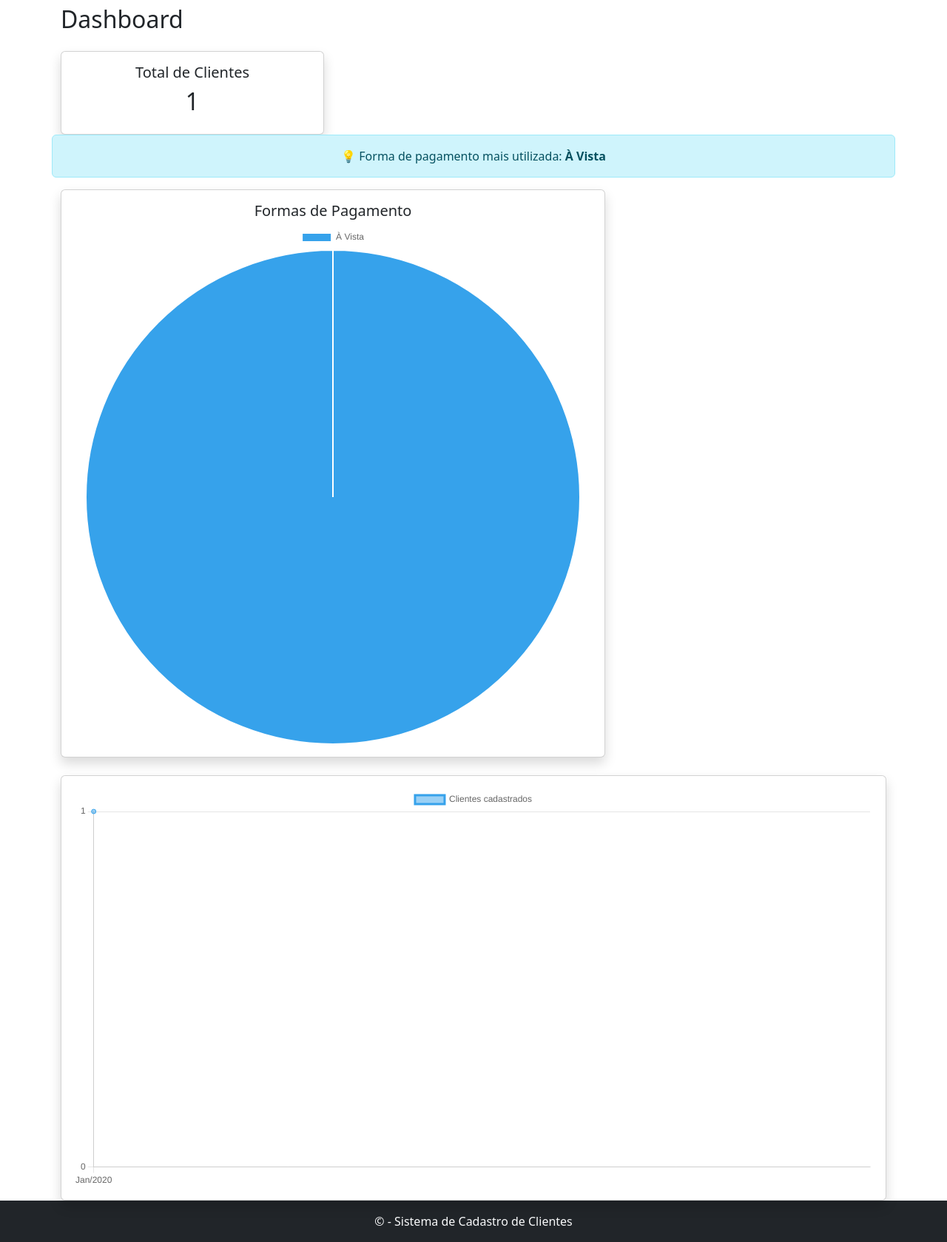
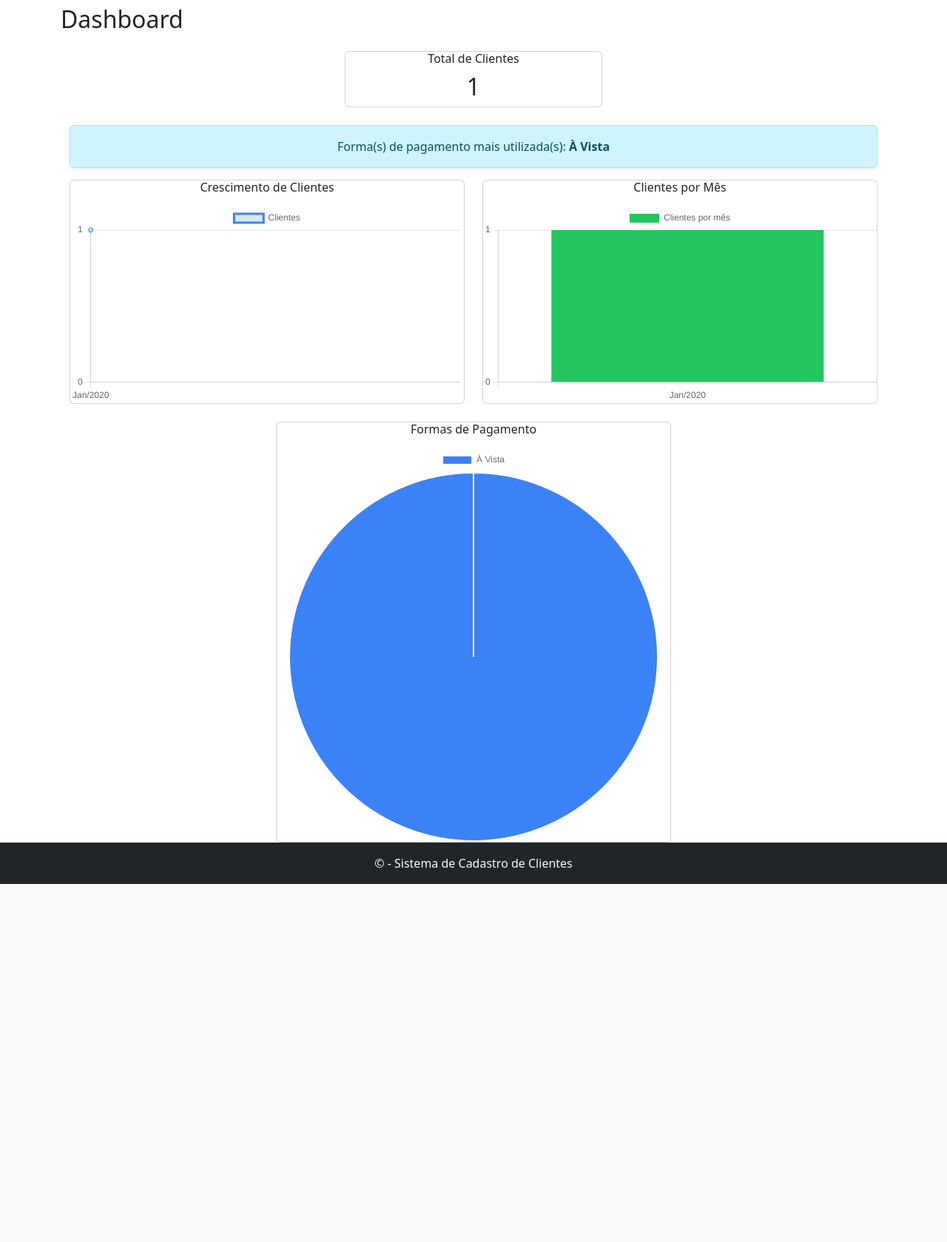
Before and after one commit to Magum-Opus023/Sistema-de-cadastro-clientes-II, a Django app: page /dashboard/ in a window 1280 px wide. Shown: the part 98-1777 px from the top of the page at 74% size. After the commit the page ends 1293 px from the top, so only its background shows below. Run offline with Django 5.2, Linux system fonts and the light colour scheme; a user stored in the database is signed in; tables that the repository leaves empty hold one stand-in row (values such as "Sample post"); some libraries are stand-ins or nearby versions.

Commit message:
finalização do dashboard e inicio no fornecimento de API

```diff
--- a/clientes/Templates/clientes/dashboard.html
+++ b/clientes/Templates/clientes/dashboard.html
@@ -1,4 +1,9 @@
 {% extends 'clientes/index.html' %}
+{% load static %}
+
+{% block extra_css %}
+<link rel="stylesheet" href="{% static 'styles/dashboard.css' %}">
+{% endblock %}
 
 {% block title %}Dashboard{% endblock %}
 
@@ -6,81 +11,147 @@
 
 <h2 class="mb-4">Dashboard</h2>
 
-<div class="row mb-4">
-    <!-- Card Total -->
-    <div class="col-md-4">
-        <div class="card shadow text-center">
-            <div class="card-body">
-                <h5>Total de Clientes</h5>
+<div class="container mt-4">
+
+    <div class="row mb-4">
+        <div class="col-md-4 mx-auto">
+            <div class="card dashboard-card text-center">
+                <h6>Total de Clientes</h6>
                 <h2>{{ total_clientes }}</h2>
             </div>
         </div>
     </div>
+
     {% if pagamento_mais_usado %}
-<div class="alert alert-info text-center">
-    💡 Forma de pagamento mais utilizada: <strong>{{ pagamento_mais_usado }}</strong>
-</div>
-{% endif %}
-    <!-- Gráfico Pizza -->
-    <div class="col-md-8">
-        <div class="card shadow p-3">
-            <h5 class="text-center">Formas de Pagamento</h5>
-            <canvas id="graficoPizza"></canvas>
+    <div class="alert alert-info text-center shadow-sm">
+        Forma(s) de pagamento mais utilizada(s): <strong>{{ pagamento_mais_usado }}</strong>
+    </div>
+    {% endif %}
+
+    <!-- Linha + Barra -->
+    <div class="row g-4">
+        <div class="col-md-6">
+            <div class="card dashboard-card">
+                <h6 class="text-center mb-3">Crescimento de Clientes</h6>
+                <canvas id="graficoCrescimento"></canvas>
+            </div>
+        </div>
+
+        <div class="col-md-6">
+            <div class="card dashboard-card">
+                <h6 class="text-center mb-3">Clientes por Mês</h6>
+                <canvas id="graficoBarra"></canvas>
+            </div>
+        </div>
+    </div>
+
+    <!-- Pizza -->
+    <div class="row mt-4">
+    <div class="col-md-6 mx-auto">
+        <div class="card dashboard-card">
+            <h6 class="text-center mb-3">Formas de Pagamento</h6>
+
+            {% if tem_dados_pagamento %}
+                <canvas id="graficoPizza"></canvas>
+            {% else %}
+                <div class="text-center text-muted p-4">
+                    <i class="bi bi-pie-chart fs-1"></i>
+                    <p class="mt-2 mb-0">Nenhum dado de pagamento</p>
+                    <small>Adicione clientes com forma de pagamento</small>
+                </div>
+            {% endif %}
+
         </div>
     </div>
 </div>
-
-<!-- Gráfico de Crescimento -->
-<div class="card shadow p-3">
-    <canvas id="graficoCrescimento"></canvas>
 </div>
 
 <script src="https://cdn.jsdelivr.net/npm/chart.js"></script>
 
 <script>
 (function() {
-    // Gráfico de crescimento
+
     const labels = {{ labels|default:"[]"|safe }};
     const dados = {{ dados|default:"[]"|safe }};
 
+    const labelsPizza = {{ labels_pagamento|default:"[]"|safe }};
+    const dadosPizza = {{ dados_pagamento|default:"[]"|safe }};
+
+    // 📈 Linha
     new Chart(document.getElementById('graficoCrescimento'), {
         type: 'line',
         data: {
             labels: labels,
             datasets: [{
-                label: 'Clientes cadastrados',
+                label: 'Clientes',
                 data: dados,
-                tension: 0.3
+                borderColor: '#3b82f6',
+                backgroundColor: 'rgba(59,130,246,0.2)',
+                tension: 0.4,
+                fill: true
             }]
         },
         options: {
+            animation: { duration: 1200 },
             scales: {
                 y: {
                     beginAtZero: true,
                     ticks: {
                         stepSize: 1,
-                        callback: function(value) {
-                            return Number.isInteger(value) ? value : null;
-                        }
+                        callback: value => Number.isInteger(value) ? value : null
                     }
                 }
             }
         }
     });
 
-    // Gráfico de pizza
-    const labelsPizza = {{ labels_pagamento|default:"[]"|safe }};
-    const dadosPizza = {{ dados_pagamento|default:"[]"|safe }};
+    // 📊 Barra
+    new Chart(document.getElementById('graficoBarra'), {
+        type: 'bar',
+        data: {
+            labels: labels,
+            datasets: [{
+                label: 'Clientes por mês',
+                data: dados,
+                backgroundColor: '#22c55e'
+            }]
+        },
+        options: {
+            animation: { duration: 1200 },
+            scales: {
+                y: {
+                    beginAtZero: true,
+                    ticks: { stepSize: 1 }
+                }
+            }
+        }
+    });
 
+    // 🥧 Pizza
+    const canvasPizza = document.getElementById('graficoPizza');
+
+    if (canvasPizza && dadosPizza.length > 0) {
     new Chart(document.getElementById('graficoPizza'), {
         type: 'pie',
         data: {
             labels: labelsPizza,
             datasets: [{
-                data: dadosPizza
+                data: dadosPizza,
+                backgroundColor: [
+                    '#3b82f6',
+                    '#22c55e',
+                    '#f59e0b',
+                    '#ef4444',
+                    '#8b5cf6'
+                ]
             }]
+        },
+        options: {
+            animation: { duration: 1200 }
         }
     });
+}
+
 })();
 </script>
 
--- a/clientes/Templates/clientes/index.html
+++ b/clientes/Templates/clientes/index.html
@@ -19,6 +19,8 @@
     <link rel="stylesheet" href="{% static 'styles/tabela_ajustada.css' %}">
     <link href="{% static 'styles/aria.css' %}" rel="stylesheet">
     <link rel="stylesheet" href="{% static 'styles/ajustes_gerais.css' %}">
+
+    {% block extra_css %}{% endblock %}
 </head>
 
 <body class="d-flex flex-column min-vh-100" tabindex="0">
--- a/clientes/urls.py
+++ b/clientes/urls.py
@@ -11,4 +11,5 @@ urlpatterns = [
     path('contas/registro/', views.registrar_view, name='registro'),
     path('contas/logout/', views.logout_view, name='logout'),
     path('dashboard/', views.dashboard, name='dashboard'),
+    path('api/clientes/', views.api_clientes, name='api_clientes'),
 ]
--- a/clientes/views.py
+++ b/clientes/views.py
@@ -9,11 +9,17 @@ from django.contrib.auth import authenticate, login, logout
 from django.contrib.auth.decorators import login_required
 from django.contrib.auth.mixins import LoginRequiredMixin
 from django.contrib.auth.models import User
+from django.contrib.auth.forms import UserCreationForm
 from datetime import date, timedelta
 from django.utils.timezone import now
 from django.db.models.functions import ExtractMonth, ExtractDay
 from django.db.models import Count
 from django.db.models.functions import TruncMonth
+from rest_framework.decorators import api_view, permission_classes
+from rest_framework.permissions import IsAuthenticated
+from rest_framework.response import Response
+from .models import Cliente
+from .serializers import ClienteSerializer
 
 # Create your views here.
 
@@ -32,16 +38,21 @@ def login_view(request):
 
 def registrar_view(request):
     if request.method == "POST":
-        form = FormularioRegistro(request.POST)
+        form = UserCreationForm(request.POST)
         if form.is_valid():
             user = form.save()
             print("Usuário criado:", user.username)
             login(request, user)
             return redirect('pagina_inicial')
         else:
-             print("Formulário inválido:", form.errors)
+            print("Formulário inválido:", form.errors)
     else:
-        form = FormularioRegistro()
+        form = UserCreationForm()
+
+    form.fields['username'].label = "Usuário"
+    form.fields['password1'].label = "Senha"
+    form.fields['password2'].label = "Confirmar senha"
+
     return render(request, 'contas/registro.html', {'form': form})
 
 def logout_view(request):
@@ -150,14 +161,24 @@ def dashboard(request):
         if p['pagamento']:
             labels_pagamento.append(p['pagamento'])
             dados_pagamento.append(p['total'])
-    if not labels_pagamento:
-        labels_pagamento = ['Sem dados']
-        dados_pagamento = [1]
+
+    tem_dados_pagamento = bool(labels_pagamento)
+
     pagamento_mais_usado = None
 
     if dados_pagamento:
-        max_index = dados_pagamento.index(max(dados_pagamento))
-        pagamento_mais_usado = labels_pagamento[max_index]
+        max_valor = max(dados_pagamento)
+
+        mais_usados = [
+            labels_pagamento[i]
+            for i, valor in enumerate(dados_pagamento)
+            if valor == max_valor
+        ]
+
+        if len(mais_usados) == 1:
+            pagamento_mais_usado = mais_usados[0]
+        else:
+            pagamento_mais_usado = " / ".join(mais_usados)
 
     context = {
         'total_clientes': total_clientes,
@@ -166,6 +187,14 @@ def dashboard(request):
         'labels_pagamento': labels_pagamento,
         'dados_pagamento': dados_pagamento,
         'pagamento_mais_usado': pagamento_mais_usado,
+        'tem_dados_pagamento': tem_dados_pagamento,
     }
 
     return render(request, 'clientes/dashboard.html', context)
+
+@api_view(['GET'])
+@permission_classes([IsAuthenticated])
+def api_clientes(request):
+    clientes = Cliente.objects.filter(usuario=request.user)
+    serializer = ClienteSerializer(clientes, many=True)
+    return Response(serializer.data)
--- a/gerenciador_clientes/settings.py
+++ b/gerenciador_clientes/settings.py
@@ -40,6 +40,7 @@ INSTALLED_APPS = [
     'django.contrib.staticfiles',
     'clientes',
     'widget_tweaks',
+    'rest_framework',
 ]
 
 MIDDLEWARE = [
```
Also changed, not shown: clientes/Templates/contas/registro.html (+59 -17 lines), clientes/serializers.py (added, +7 -0 lines), clientes/static/styles/dashboard.css (added), clientes/static/styles/pagina_registro.css (added).
